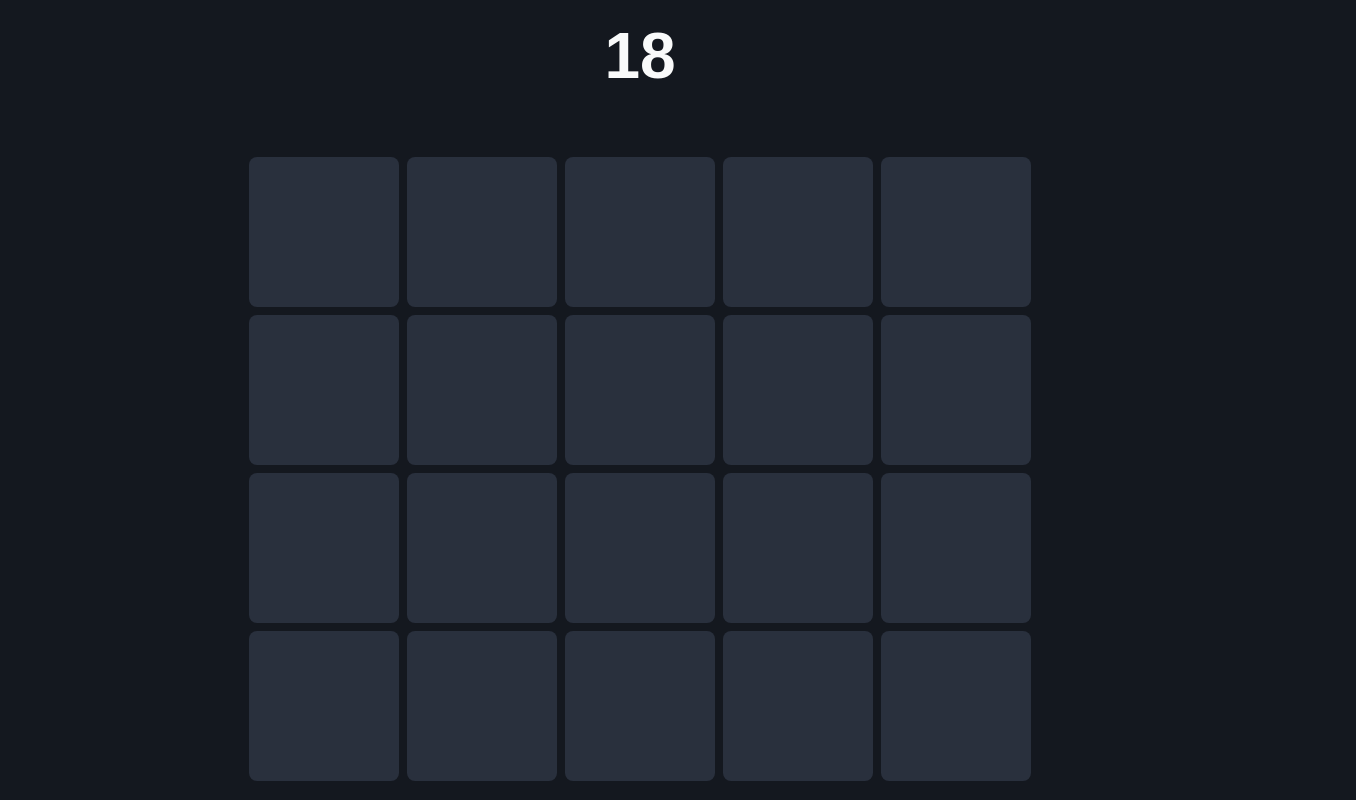
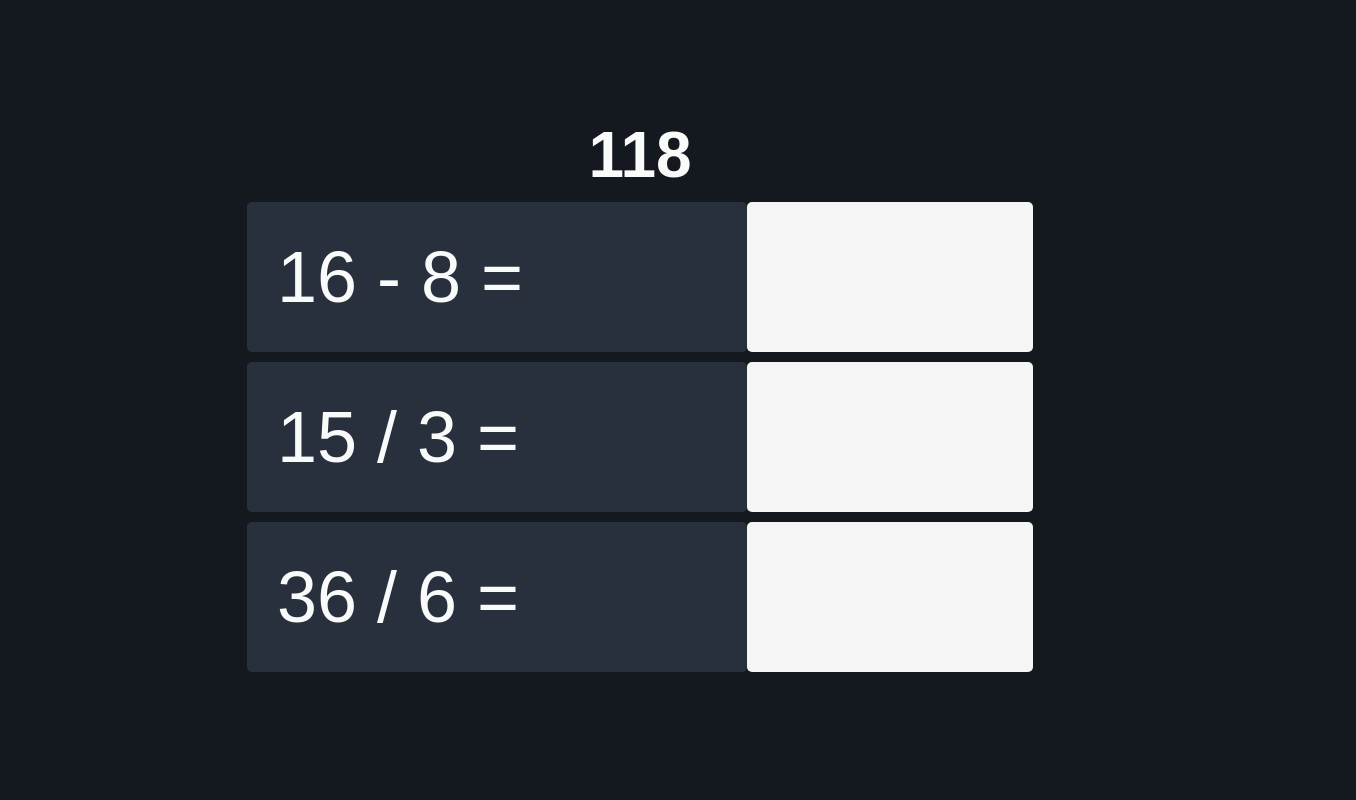
Before and after one commit to TangHoang/memory, a SvelteKit app: page / in a window 1280 px wide. Both pictures are taken after a click on the button "PLAY". Shown: the whole page, 1356 px wide, since content can reach past the window. Built offline with nearby package versions, Linux system fonts and the light colour scheme.

Commit message:
added math questions page

```diff
--- a/src/app.css
+++ b/src/app.css
@@ -9,6 +9,7 @@
 	--txt-1: hsl(220 10% 98%);
 	--bg-1: hsl(220 20% 10%);
 	--bg-2: hsl(220 20% 20%);
+    --bg-3: hsl(220 20% 40%);
 	--border: hsl(180 100% 50%);
 	--pulse: hsl(9 100% 64%);
 }
--- a/src/routes/+page.svelte
+++ b/src/routes/+page.svelte
@@ -1,9 +1,11 @@
 <script>
     import { emoji } from "./emoji.js"
+    import { questions} from "./mathQuestions.js"
 
     const State = {
         start: "start",
-        playing: "playing",
+        playingMemory: "playingMemory",
+        playingMath: "playingMath",
         paused: "paused",
         won: "won",
         lost: "lost",
@@ -12,16 +14,31 @@
     let state = State.start;
     let size = 20;
     let grid = createGrid();
+    let chosenQuestions = chooseQuestions();
+
+    let value = null;
+    let submittedAnswer = null;
+    let booleanArray = [] // used to keep track of correct or false answers
+
     let maxMatches = grid.length / 2;
     let selected = [];
     let matches = [];
     let timerId = null;
-    let time = 20;
+    let time = 120;
+    let elapsedTime = 0;
+
+    function chooseQuestions() {
+        let temp = [];
+        for(let i=1; i<4; i++) {
+            temp.push(questions[Math.floor(Math.random() * questions.length)]);
+        }
+        return temp;
+    }
 
     function startGameTimer() {
         function countdown() {
             state !== State.paused && (time -= 1)
-            console.log(time);
+            elapsedTime += 1;
         }
 
         timerId = setInterval(countdown, 1000);
@@ -74,27 +91,48 @@
         selected = [];
         matches = [];
         timerId = null;
-        time = 20;
+        time = 120;
     }
 
-    $: if (state === State.playing) {
+    function playMath() {
+        state = State.playingMath;
+    }
+
+    function playMemory() {
+        chosenQuestions = chooseQuestions();
+        booleanArray = [];
+        state = State.playingMemory;
+    }
+
+    function handleInput(id, correctAnswer) {
+        let answer = document.getElementById(`${id}`);
+        if (answer.value == correctAnswer) {
+            booleanArray[id] = true;
+        }
+        return answer.value;
+    }
+
+    $: if (state === State.playingMemory) {
         if(timerId === null) startGameTimer();
     }
 
     $: selected.length === 2 && matchCards();
     $: maxMatches === matches.length && gameWon();
     $: time === 0 && gameLost();
+    $: booleanArray.length === 3 && playMemory();
+
+    $: elapsedTime % 30 === 2 && playMath()
 
     $: console.log(state, selected, matches);
 
 </script>
 
-{#if state === "start"}
+{#if state === State.start}
     <h1>Memory</h1>
-    <button on:click={() => state = State.playing}>Play</button>
+    <button on:click={() => state = State.playingMemory}>Play</button>
 {/if}
 
-{#if state === "playing"}
+{#if state === State.playingMemory}
     <h1 class="timer" class:pulse={time < 6}> {time}</h1>
     <div class="matches">
         {#each matches as card}
@@ -121,12 +159,27 @@
 
 {#if state === State.lost}
     <h1>Verloren!</h1>
-    <button on:click={() => state = State.playing}>Play Again</button>
+    <button on:click={() => state = State.playingMemory}>Play Again</button>
 {/if}
 
 {#if state === State.won}
     <h1>Gewonnen!</h1>
-    <button on:click={() => state = State.playing}>Play Again</button>
+    <button on:click={() => state = State.playingMemory}>Play Again</button>
+{/if}
+
+{#if state === State.playingMath}
+    <h1 class="timer" class:pulse={time < 6}> {time}</h1>
+    <div class="questions">
+        {#each chosenQuestions as question, questionId}
+            <form on:submit|preventDefault={() => { submittedAnswer = handleInput(questionId, question.answer)}} class="question-block">
+                <div class="question"> {question.question}</div>
+                <input class="answer" id="{questionId}" type="numeric">
+                {#if booleanArray[questionId] == true}
+                    <p>Correct</p>
+                {/if}
+            </form>
+        {/each}
+    </div>
 {/if}
 
 <style>
@@ -134,6 +187,39 @@
         display: grid;
         grid-template-columns: repeat(5, 1fr);
         gap: 0.5rem
+    }
+
+    .question {
+        height: 150px;
+        width: 500px;
+        background: var(--bg-2);
+        display: grid;
+        align-items: center;
+        padding-left: 30px;
+        padding-right: 30px;
+        border-radius: 5px;
+    }
+
+    .answer {
+        font-size: 4.5rem;
+        max-width: 20%;
+        text-align: center;
+        border: none;
+        border-radius: 5px;
+        background-color: whitesmoke;
+    }
+
+    .question-block {
+        display: flex;
+        flex-direction: row;
+        justify-content: center;
+        width: 800px;
+        width: fit-content;
+        font-size: 4.5rem;
+        margin-top: 10px;
+        margin-bottom: 10px;
+        border-radius: 8px;
+
     }
 
     .card {
--- /dev/null
+++ b/src/routes/mathQuestions.js
@@ -0,0 +1,31 @@
+export const questions = [
+    { question: "5 + 3 =", answer: 8 },
+    { question: "7 - 2 =", answer: 5 },
+    { question: "4 * 6 =", answer: 24 },
+    { question: "18 / 3 =", answer: 6 },
+    { question: "9 + 4 =", answer: 13 },
+    { question: "12 - 7 =", answer: 5 },
+    { question: "3 * 8 =", answer: 24 },
+    { question: "30 / 5 =", answer: 6 },
+    { question: "6 + 2 =", answer: 8 },
+    { question: "10 * 2 =", answer: 20 },
+    { question: "15 / 3 =", answer: 5 },
+    { question: "8 + 6 =", answer: 14 },
+    { question: "20 - 12 =", answer: 8 },
+    { question: "7 * 4 =", answer: 28 },
+    { question: "48 / 6 =", answer: 8 },
+    { question: "9 + 9 =", answer: 18 },
+    { question: "18 - 10 =", answer: 8 },
+    { question: "5 * 5 =", answer: 25 },
+    { question: "30 / 6 =", answer: 5 },
+    { question: "12 + 4 =", answer: 16 },
+    { question: "16 - 8 =", answer: 8 },
+    { question: "6 * 3 =", answer: 18 },
+    { question: "24 / 4 =", answer: 6 },
+    { question: "11 + 7 =", answer: 18 },
+    { question: "22 - 10 =", answer: 12 },
+    { question: "9 * 2 =", answer: 18 },
+    { question: "36 / 6 =", answer: 6 },
+    { question: "8 + 5 =", answer: 13 },
+    { question: "15 - 9 =", answer: 6 },
+];
```
